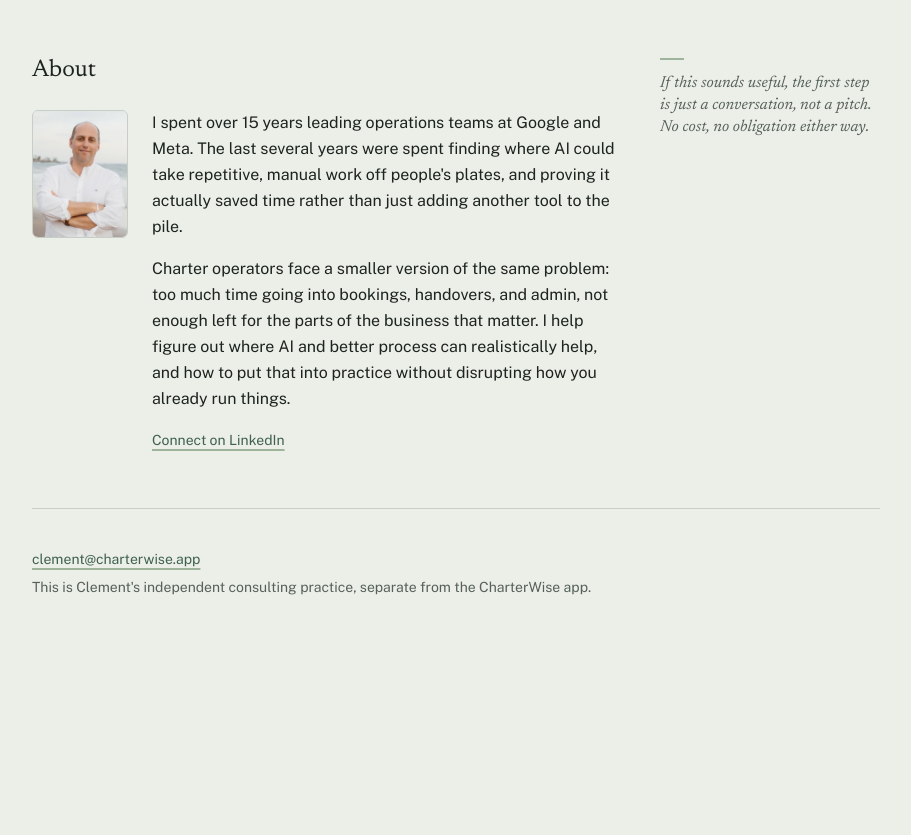
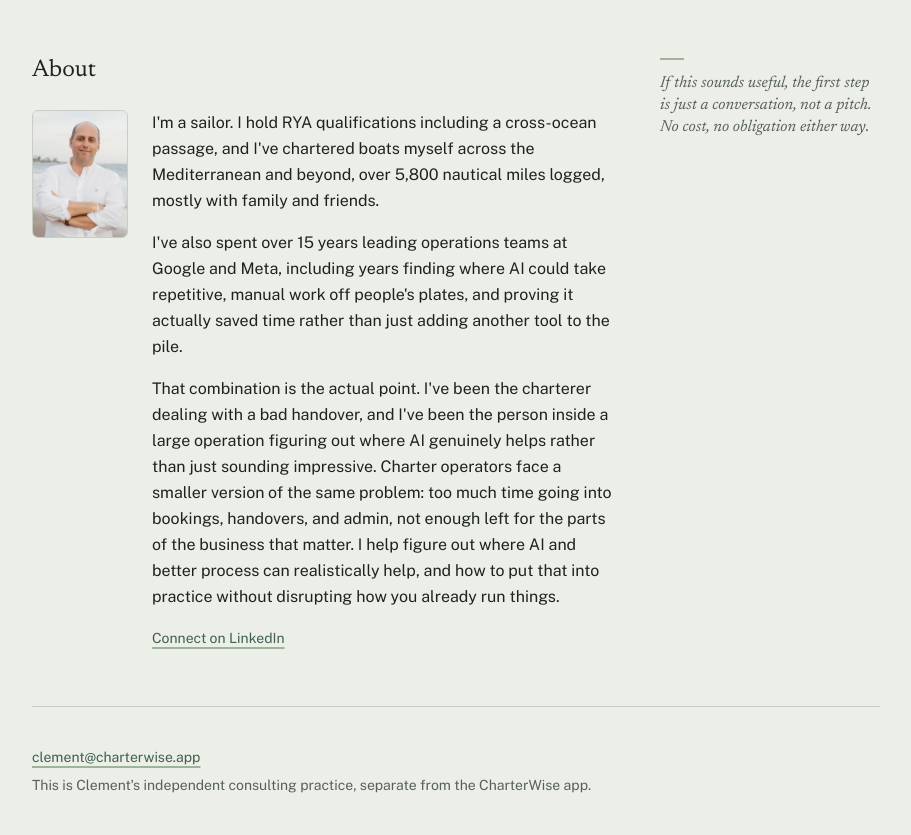
Before and after one commit to clemtoulemonde-ship-it/charterwise-consulting, an Astro site: page / in a window 1280 px wide. Shown: the part 1087-1922 px from the top of the page, without its empty margins (184-1095 px from the left). Before the commit the page ends 1724 px from the top, so only its background shows below. Built offline with nearby package versions, Linux system fonts and the light colour scheme; Astro itself is replaced by a stand-in of ours.

Commit message:
Fold a "why me" angle into About: sailor plus operations background
Leads with real, verified sailing facts (RYA quals including a
cross-ocean passage, 5,800+ NM logged, personally chartered boats
across the Mediterranean and beyond) before the existing ops career
narrative, then ties the two together as the actual differentiator.

```diff
--- a/src/pages/index.astro
+++ b/src/pages/index.astro
@@ -105,16 +105,24 @@ const steps = [
           />
           <div>
             <p class="leading-relaxed mb-4">
-              I spent over 15 years leading operations teams at Google and Meta. The last
-              several years were spent finding where AI could take repetitive, manual work off
-              people's plates, and proving it actually saved time rather than just adding
-              another tool to the pile.
+              I'm a sailor. I hold RYA qualifications including a cross-ocean passage, and I've
+              chartered boats myself across the Mediterranean and beyond, over 5,800 nautical
+              miles logged, mostly with family and friends.
             </p>
             <p class="leading-relaxed mb-4">
-              Charter operators face a smaller version of the same problem: too much time going
-              into bookings, handovers, and admin, not enough left for the parts of the business
-              that matter. I help figure out where AI and better process can realistically help,
-              and how to put that into practice without disrupting how you already run things.
+              I've also spent over 15 years leading operations teams at Google and Meta,
+              including years finding where AI could take repetitive, manual work off people's
+              plates, and proving it actually saved time rather than just adding another tool to
+              the pile.
+            </p>
+            <p class="leading-relaxed mb-4">
+              That combination is the actual point. I've been the charterer dealing with a bad
+              handover, and I've been the person inside a large operation figuring out where AI
+              genuinely helps rather than just sounding impressive. Charter operators face a
+              smaller version of the same problem: too much time going into bookings, handovers,
+              and admin, not enough left for the parts of the business that matter. I help figure
+              out where AI and better process can realistically help, and how to put that into
+              practice without disrupting how you already run things.
             </p>
             <a
               href="https://linkedin.com/in/clementtoulemonde"
```
